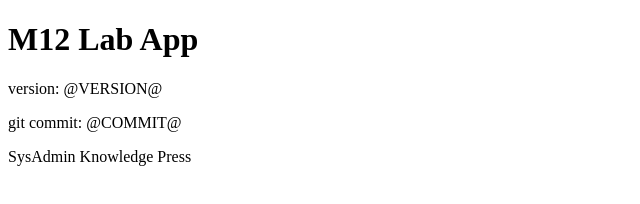
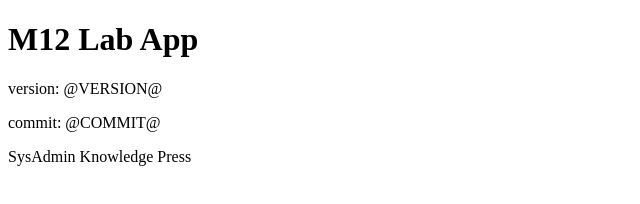
Before and after one commit to arnutkmitl/m12-lab, a plain HTML site: page app/site/index.html in a window 1280 px wide. Shown: the full height of the page, 0-640 px from the left. Drawn offline with Linux system fonts and the light colour scheme.

Commit message:
Revert "Label commit line"
This reverts commit 6202fefd0b9b79483f6681505df656abf9f9a926.

```diff
--- a/app/site/index.html
+++ b/app/site/index.html
@@ -4,7 +4,7 @@
 <body>
 <h1>M12 Lab App</h1>
 <p>version: @VERSION@</p>
-<p>git commit: @COMMIT@</p>
+<p>commit: @COMMIT@</p>
 <footer>SysAdmin Knowledge Press</footer>
 </body>
 </html>
```
